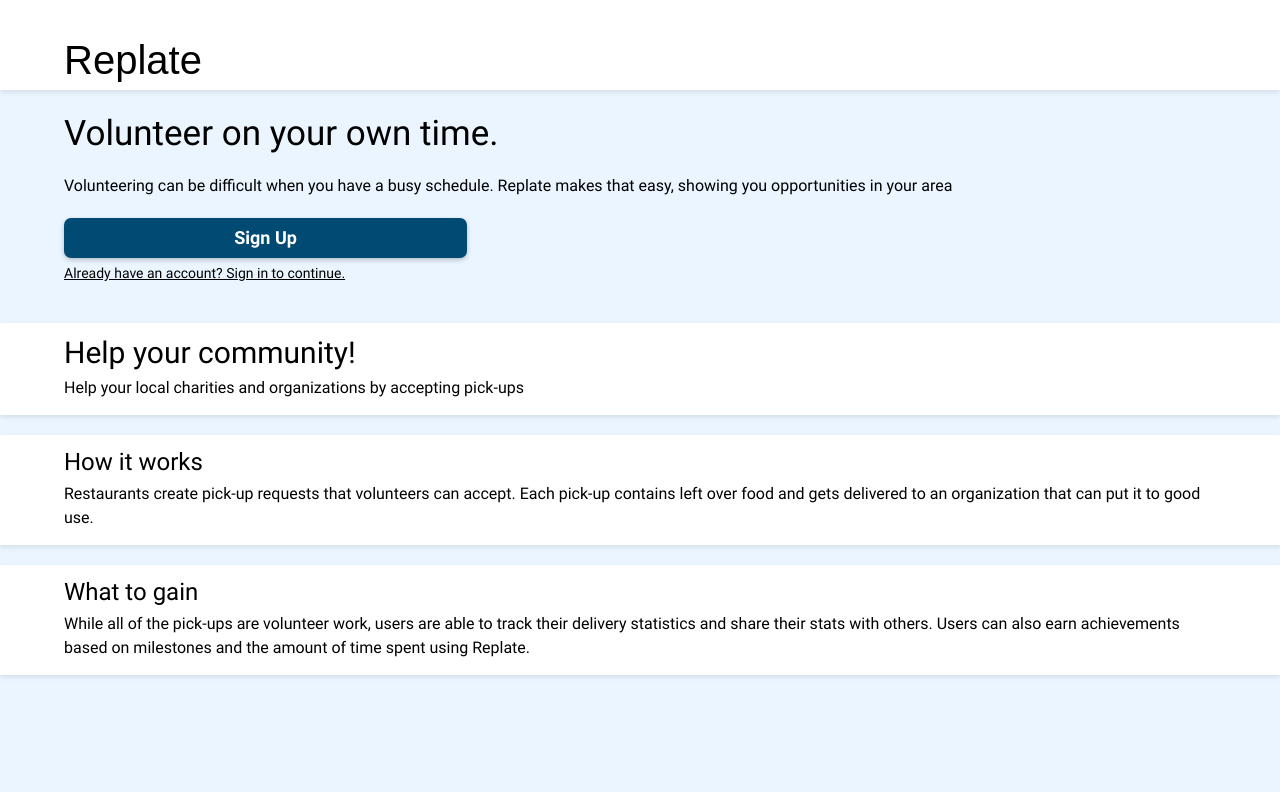
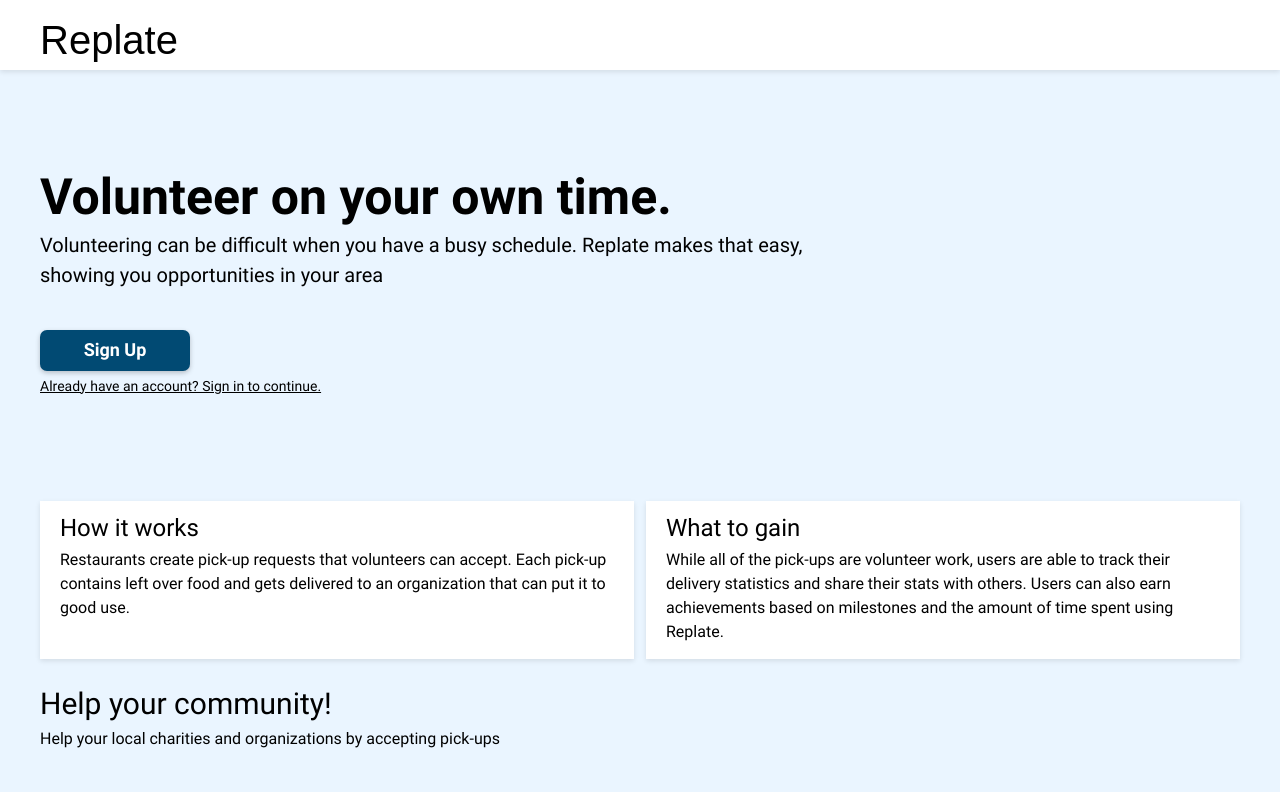
Before and after one commit to bw-replate1-2-20/marketingpages, a plain HTML site: page index.html in a window 1280 px wide. Drawn offline with nearby package versions, Linux system fonts and the light colour scheme; a web font is replaced by a local one.

Commit message:
Changed project structure

```diff
--- a/index.html
+++ b/index.html
@@ -1,28 +1,27 @@
 <!DOCTYPE html>
 <html lang="en">
+
 <head>
    <meta charset="UTF-8" />
    <title>Replate - Volunteer at your own time</title>
-      <script
-         src="https://kit.fontawesome.com/bb0281f03b.js"
-         crossorigin="anonymous"
-      ></script>
+   <script src="https://kit.fontawesome.com/bb0281f03b.js" crossorigin="anonymous"></script>
    <meta name="viewport" content="width=device-width, initial-scale=1.0" />
-      <link
-         rel="stylesheet"
-         href="https://cdnjs.cloudflare.com/ajax/libs/normalize/5.0.0/normalize.min.css"
-      />
+   <link rel="stylesheet" href="https://cdnjs.cloudflare.com/ajax/libs/normalize/5.0.0/normalize.min.css" />
    <link rel="stylesheet" href="css/index.css" />
 </head>
 
 <body>
    <section class="navbar">
+      <div class="container">
          <div class="logo">
             <h2>Replate</h2>
          </div>
+      </div>
    </section>
 
+   <div class="container">
       <section class="banner">
+         <div class="banner-container">
             <h1>Volunteer on your own time.</h1>
             <p>
                Volunteering can be difficult when you have a busy schedule. Replate
@@ -30,24 +29,33 @@
             </p>
             <button><b>Sign Up</b></button>
             <small>Already have an account? Sign in to continue.</small>
+         </div>
       </section>
 
       <section class="information">
-
-         <article class="help-your-community">
-            <h2>Help your community!</h2>
-            <p>Help your local charities and organizations by accepting pick-ups</p>
-         </article>
-
+         <div class="questions">
             <article class="how-it-works">
                <h3>How it works</h3>
-            <p>Restaurants create pick-up requests that volunteers can accept. Each pick-up contains left over food and gets delivered to an organization that can put it to good use.</p>
+               <p>Restaurants create pick-up requests that volunteers can accept. Each pick-up contains left over food
+                  and gets delivered to an organization that can put it to good use.</p>
             </article>
 
             <article class="what-to-gain">
                <h3>What to gain</h3>
-            <p>While all of the pick-ups are volunteer work, users are able to track their delivery statistics and share their stats with others. Users can also earn achievements based on milestones and the amount of time spent using Replate.</p>
+               <p>While all of the pick-ups are volunteer work, users are able to track their delivery statistics and
+                  share their stats with others. Users can also earn achievements based on milestones and the amount of
+                  time spent using Replate.</p>
             </article>
+         </div>
       </section>
+
+      <section class="motivation">
+         <header class="motivation">
+            <h2>Help your community!</h2>
+            <p>Help your local charities and organizations by accepting pick-ups</p>
+         </header>
+      </section>
+   </div>
 </body>
+
 </html>
--- a/less/global.less
+++ b/less/global/global.less
@@ -15,7 +15,7 @@
 }
 
 section {
-   padding: 10px 5vw;
+   padding: 10px 20px;
 }
 
 h1 {
--- a/less/navbar.less
+++ b/less/global/navbar.less
@@ -1,8 +1,16 @@
+
 .navbar {
    padding-top: 40px;
    background: @white;
    box-shadow: 0 2px 5px 0 rgba(0, 0, 0, 0.1);
+   width: 100%;
 
+   @media @desktop {
+      display: flex;
+      justify-content: center;
+      align-items: center;
+      padding: 20px 0 10px;
+   }
 
    .logo {
       h2 {
--- a/less/index.less
+++ b/less/index.less
@@ -1,7 +1,100 @@
 // Follow the order in the readme
 
-@import "./variables.less";
-@import "./reset.less";
-@import "./global.less";
-@import "./navbar.less";
-@import "./landing-page.less";
+@import "global/footer.less";
+@import "global/reset.less";
+@import "global/global.less";
+@import "global/navbar.less";
+
+body {
+   @media @desktop {
+      display: flex;
+      flex-direction: column;
+      align-items: center;
+
+   }
+   .container {
+      @media @desktop {
+         width: 1200px;
+      }
+   }
+}
+
+section {
+   @media @desktop {
+      padding: 30px 0;
+   }
+
+   &.banner {
+      padding-top: 25px;
+      padding-bottom: 25px;
+
+      .banner-container {
+         display: flex;
+         flex-direction: column;
+      }
+
+      h1 {
+         line-height: 1.1;
+
+         @media @desktop {
+            font-size: 5rem;
+            font-weight: 700;
+         }
+      }
+
+      p {
+         margin: 20px 0;
+         @media @desktop {
+            margin: 5px 0 40px;
+            font-size: 2rem;
+         }
+      }
+
+      button {
+         width: 150px;
+      }
+
+      small {
+         text-decoration: underline;
+      }
+
+      @media @desktop {
+         padding: 100px 0;
+         max-width: 800px;
+      }
+   }
+
+   &.information {
+      padding: 0;
+      .questions {
+         display: flex;
+         flex-direction: column;
+
+         @media @desktop {
+            flex-direction: row;
+            flex-wrap: wrap;
+            justify-content: space-between;
+         }
+
+         article {
+            background-color: @white;
+            padding: 15px 20px;
+            margin: 10px 0;
+            box-shadow: 0 2px 5px 0 rgba(0, 0, 0, 0.1);
+
+            p {
+               margin-bottom: 0;
+            }
+
+            @media @desktop {
+               margin: 0;
+               width: 49.5%;
+            }
+
+            &.help-your-community {
+               background-color: transparent;
+            }
+         }
+      }
+   }
+}
--- a/less/landing-page.less
+++ /dev/null
@@ -1,40 +0,0 @@
-section {
-   display: flex;
-   flex-direction: column;
-
-   &.banner {
-      padding-top: 25px;
-      padding-bottom: 25px;
-
-      h1 {
-         line-height: 1.1;
-      }
-
-      p {
-         margin: 20px 0;
-      }
-
-      button {
-         width: 35%;
-      }
-
-      small {
-         text-decoration: underline;
-      }
-   }
-
-   &.information {
-      padding: 0;
-      article {
-         background-color: @white;
-         padding: 15px 5vw;
-         margin: 10px 0;
-         box-shadow: 0 2px 5px 0 rgba(0, 0, 0, 0.1);
-
-         p {
-            margin-bottom: 0;
-         }
-      }
-
-   }
-}
```
Also changed, not shown: css/index.css, less/global/footer.less (renamed from less/footer.less), less/global/reset.less (renamed from less/reset.less), less/global/variables.less (renamed from less/variables.less). Lines whose indentation alone changed are shown as unchanged.
